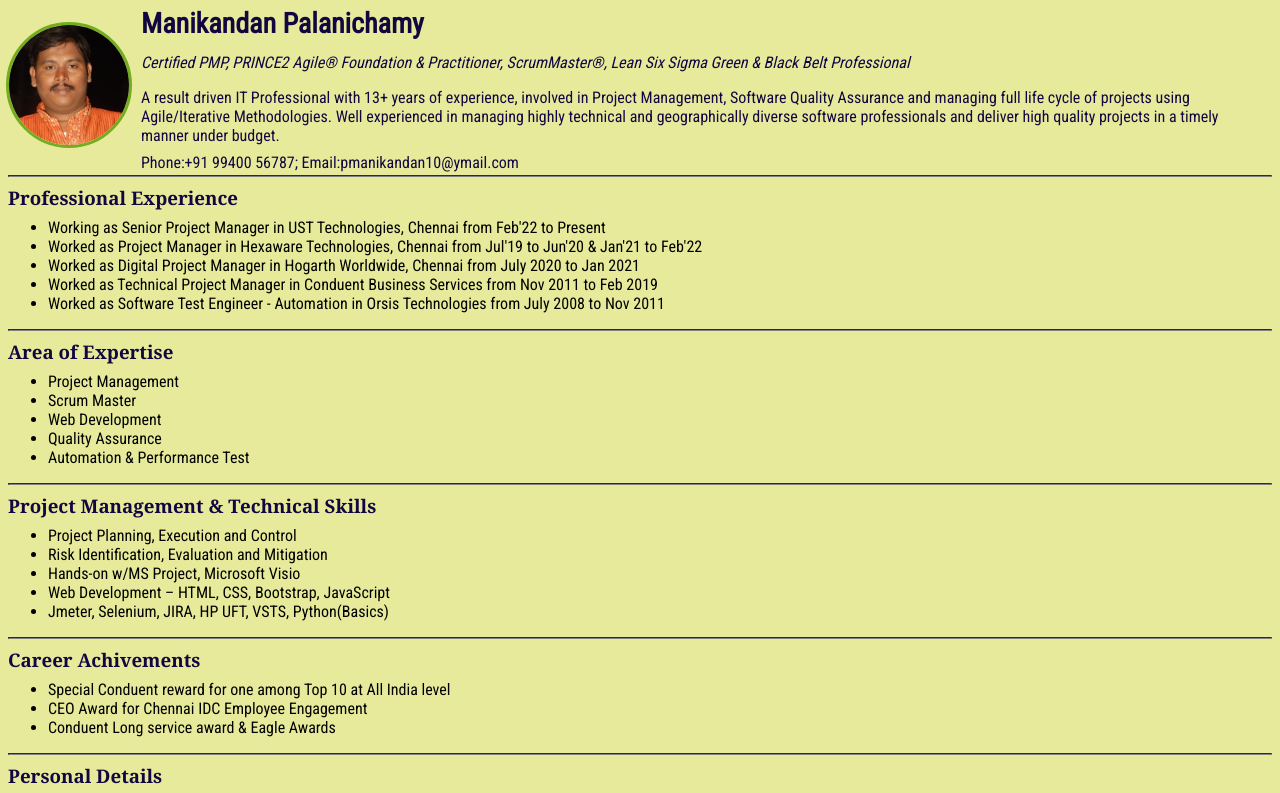
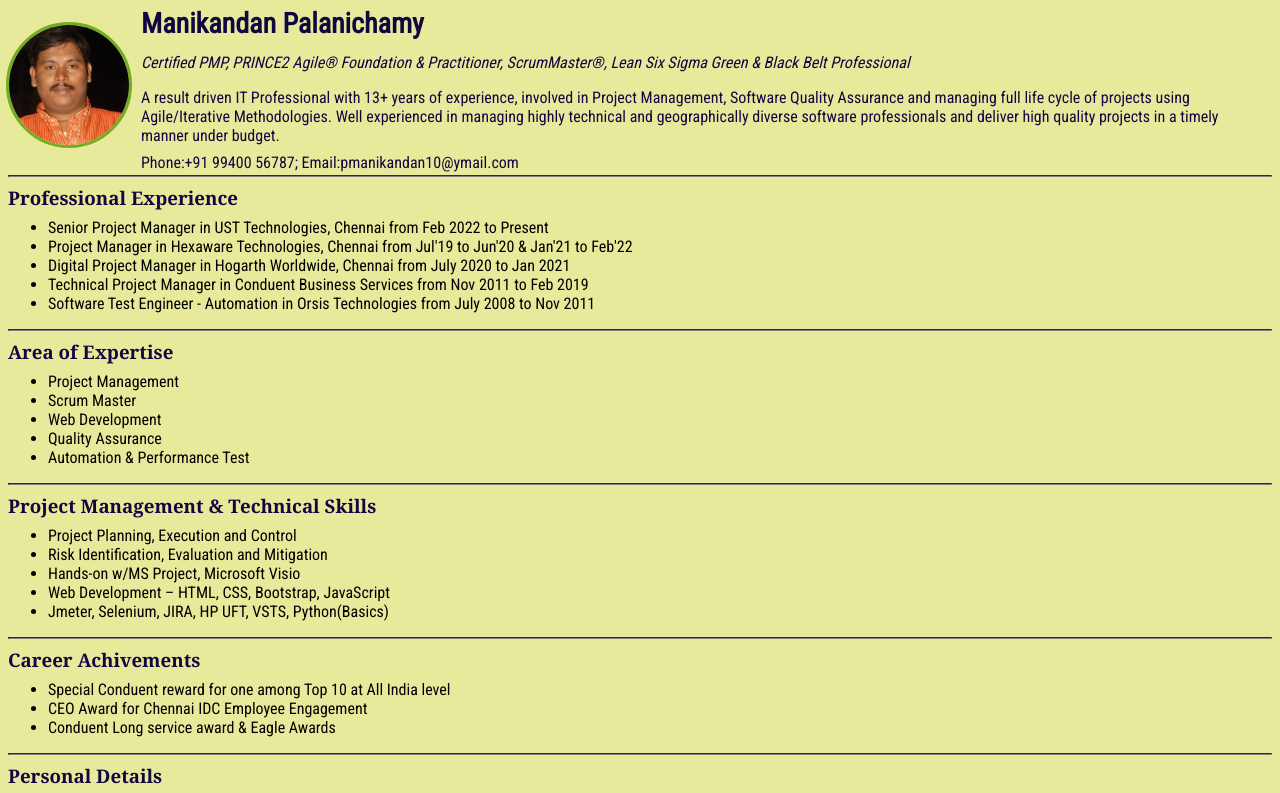
Before and after one commit to pmanikandan10/cv, a plain HTML site: page index.html in a window 1280 px wide. Shown: the top 793 px of the page. Drawn offline with Linux system fonts and the light colour scheme.

Commit message:
Update index.html

```diff
--- a/index.html
+++ b/index.html
@@ -36,11 +36,11 @@
         <hr>
         <h3 class="exp">Professional Experience</h3>
         <ul>
-            <li>Working as Senior Project Manager in UST Technologies, Chennai from Feb'22 to Present</li>
-            <li>Worked as Project Manager in Hexaware Technologies, Chennai from Jul'19 to Jun'20 & Jan'21 to Feb'22</li>
-            <li>Worked as Digital Project Manager in Hogarth Worldwide, Chennai from July 2020 to Jan 2021</li>
-            <li>Worked as Technical Project Manager in Conduent Business Services from Nov 2011 to Feb 2019</li>
-            <li>Worked as Software Test Engineer - Automation in Orsis Technologies from July 2008 to Nov 2011</li>
+            <li>Senior Project Manager in UST Technologies, Chennai from Feb 2022 to Present</li>
+            <li>Project Manager in Hexaware Technologies, Chennai from Jul'19 to Jun'20 & Jan'21 to Feb'22</li>
+            <li>Digital Project Manager in Hogarth Worldwide, Chennai from July 2020 to Jan 2021</li>
+            <li>Technical Project Manager in Conduent Business Services from Nov 2011 to Feb 2019</li>
+            <li>Software Test Engineer - Automation in Orsis Technologies from July 2008 to Nov 2011</li>
         </ul>
         <hr>
             <h3 class="expertise">Area of Expertise</h3>
```
